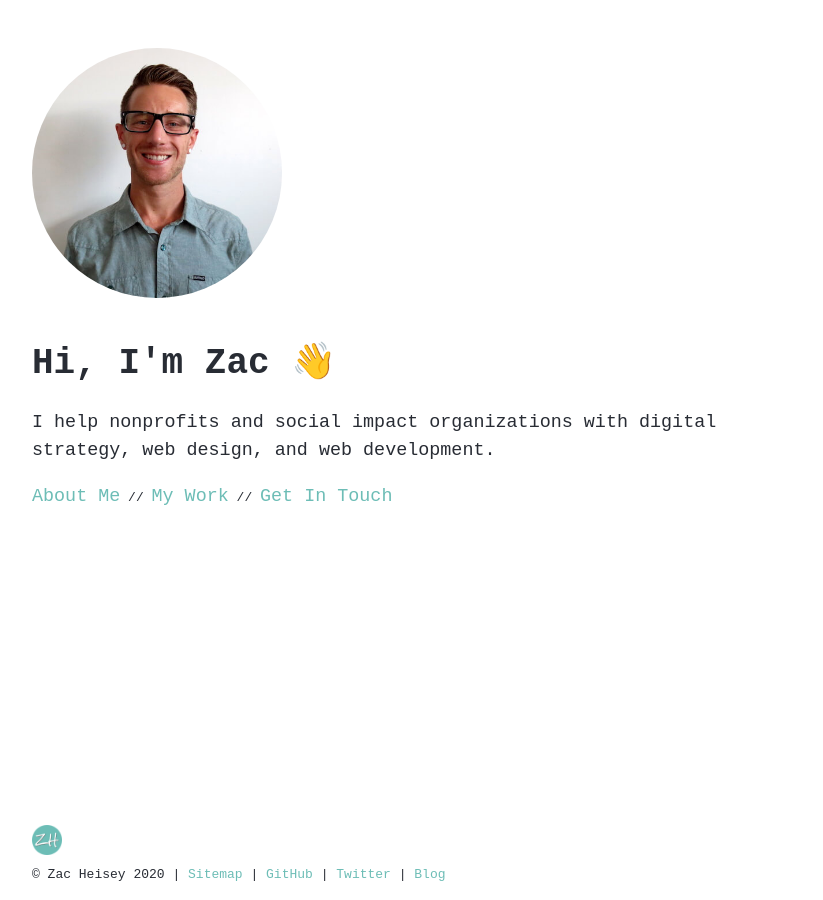
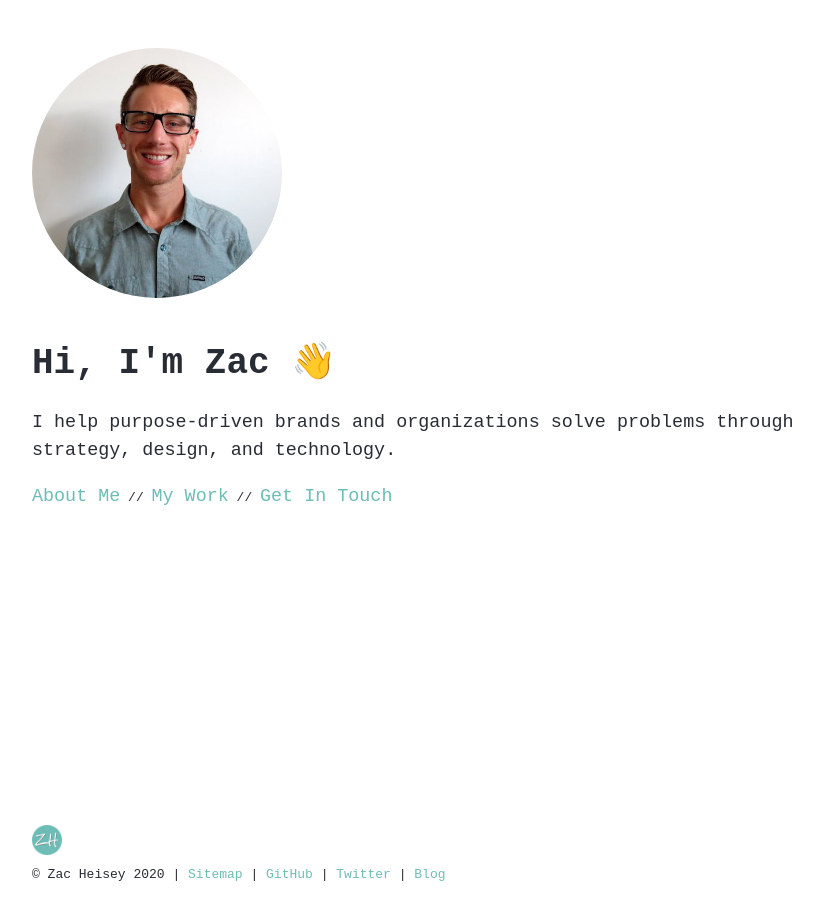
Before and after one commit to zac-heisey/zac-heisey.github.io, a Jekyll site: the page built from index.md, in a window 1280 px wide. Shown: the whole page, without its empty margins (224-1047 px from the left). Built offline with Jekyll 4.4.1, drawn with Linux system fonts in a browser that asks for light colours; a script that is not in the unit is left out.

Commit message:
update intro

```diff
--- a/_includes/intro.html
+++ b/_includes/intro.html
@@ -8,8 +8,6 @@
 
 	<h1>Hi, I'm Zac 👋</h1>
 
-	<p>I help nonprofits and social impact organizations with digital strategy, web design, and web development.</p>
-
-	<!-- <p>I help purpose-driven brands and organizations solve problems through strategy, design, and technology.</p> -->
+	<p>I help purpose-driven brands and organizations solve problems through strategy, design, and technology.</p>
 
 </main>
```
